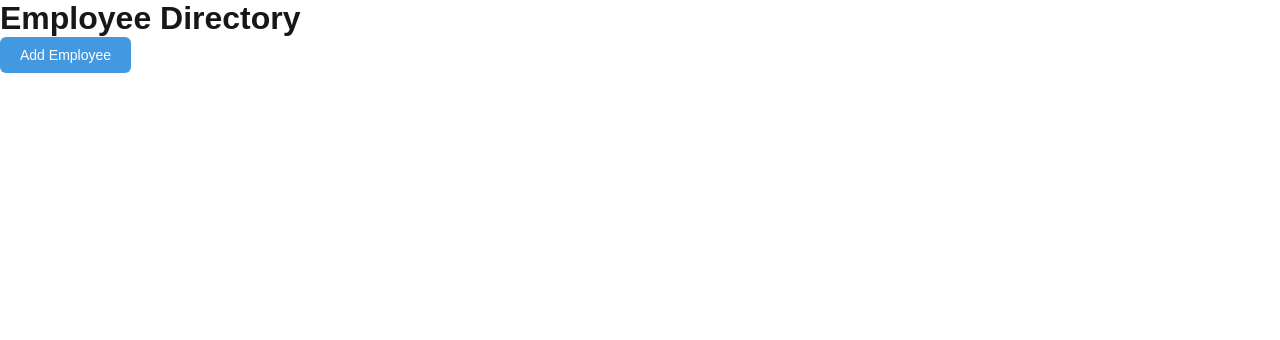
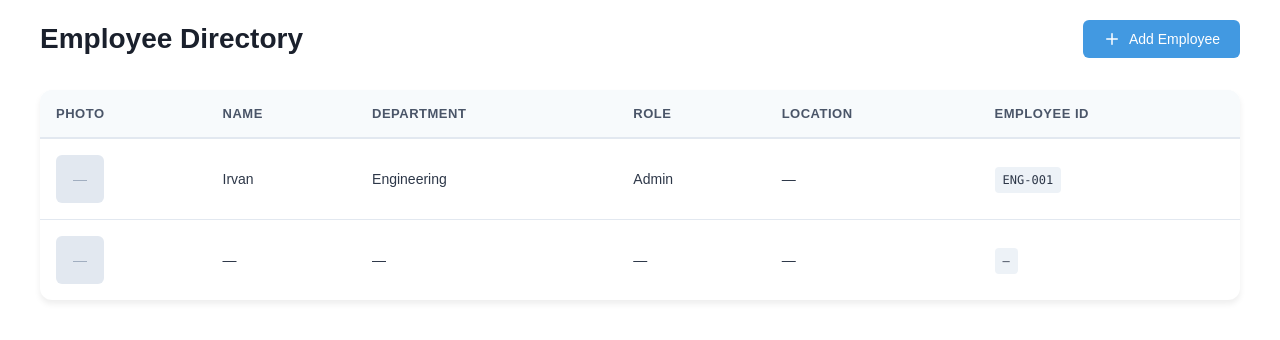
Before and after one commit to irvanseptin/role-wizard, a Next.js app: page / in a window 1280 px wide. Shown: the top 340 px of the page. Built offline with nearby package versions, Linux system fonts and the light colour scheme; no server answers; data requests are answered from the project's data file.

Commit message:
[MODIFY][Page] Home page

```diff
--- a/app/page.tsx
+++ b/app/page.tsx
@@ -1,16 +1,72 @@
 "use client";
 
-import Button from "@/components/atoms/Button";
+import React, { useState, useEffect } from "react";
+import { useRouter } from "next/navigation";
+import PageLayout from "@/components/templates/PageLayout";
+import PageHeader from "@/components/organisms/PageHeader";
+import EmployeeTable from "@/components/organisms/EmployeeTable";
+import Pagination from "@/components/molecules/Pagination";
+import Icon from "@/components/atoms/Icon";
+import { Employee } from "@/types/index";
+import { getEmployees } from "@/services/storage";
 
-export default function Home() {
+const ITEMS_PER_PAGE = 10;
+
+export const EmployeeListPage = () => {
+  const [employees, setEmployees] = useState<Employee[]>([]);
+  const [currentPage, setCurrentPage] = useState(1);
+  const [totalPages, setTotalPages] = useState(1);
+  const [loading, setLoading] = useState(true);
+
+  const router = useRouter();
+
+  const fetchEmployees = async () => {
+    setLoading(true);
+    try {
+      const result = await getEmployees(currentPage, ITEMS_PER_PAGE);
+      setEmployees(result.employees);
+      setTotalPages(Math.ceil(result.totalCount / ITEMS_PER_PAGE));
+    } catch (error) {
+      console.error("Error fetching employees:", error);
+    } finally {
+      setLoading(false);
+    }
+  };
+
+  useEffect(() => {
+    fetchEmployees();
+  }, [currentPage]);
+
+  if (loading) {
+    return (
+      <PageLayout maxWidth="xl">
+        <div style={{ textAlign: "center", padding: "48px" }}>
+          Loading employees...
+        </div>
+      </PageLayout>
+    );
+  }
+
   return (
-    <div>
-      <div>
-        <h1>Employee Directory</h1>
-        <Button onClick={() => {}} variant="primary">
-          Add Employee
-        </Button>
+    <PageLayout maxWidth="xl">
+      <PageHeader
+        title="Employee Directory"
+        action={{
+          label: "Add Employee",
+          icon: <Icon name="Plus" size={18} />,
+          onClick: () => router.push("/select-role"),
+        }}
+      />
+      <EmployeeTable employees={employees} />
+      <div style={{ marginTop: "24px" }}>
+        <Pagination
+          currentPage={currentPage}
+          totalPages={totalPages}
+          onPageChange={setCurrentPage}
+        />
       </div>
-    </div>
+    </PageLayout>
   );
-}
+};
+
+export default EmployeeListPage;
```
